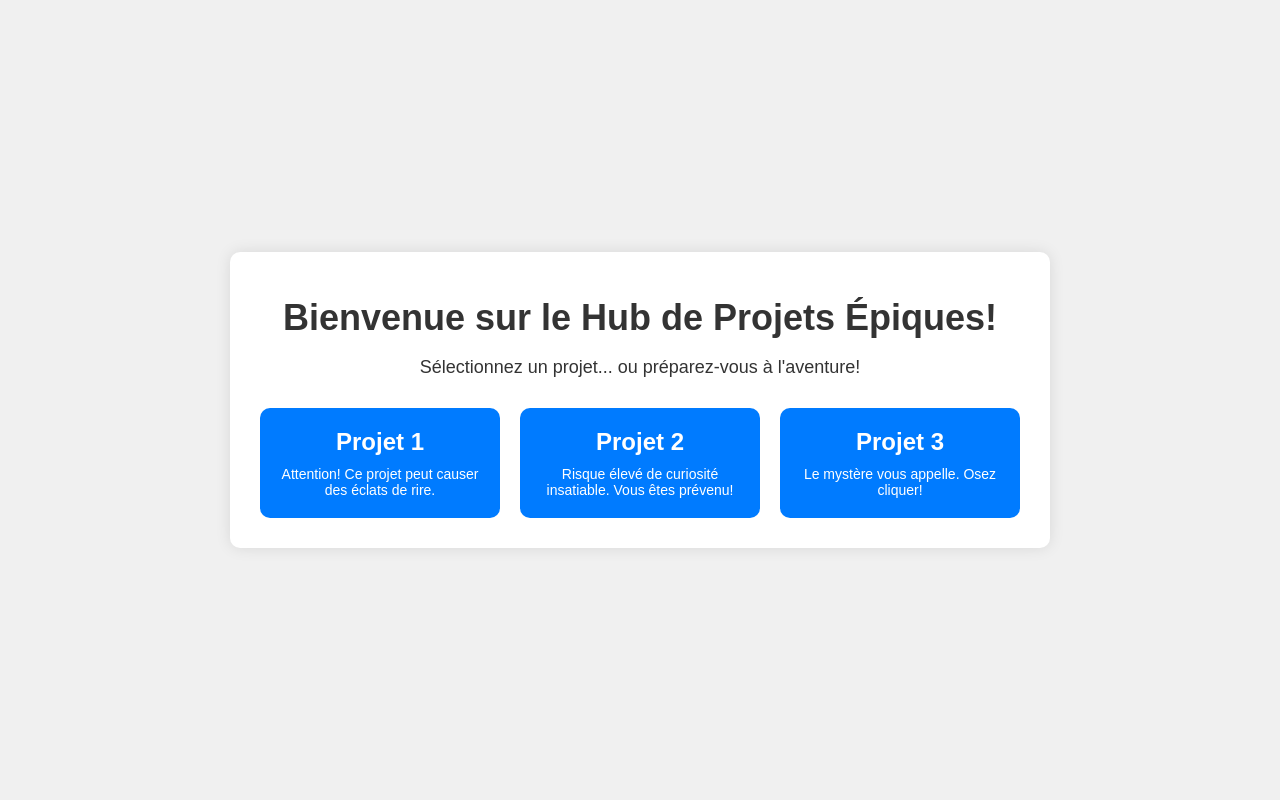
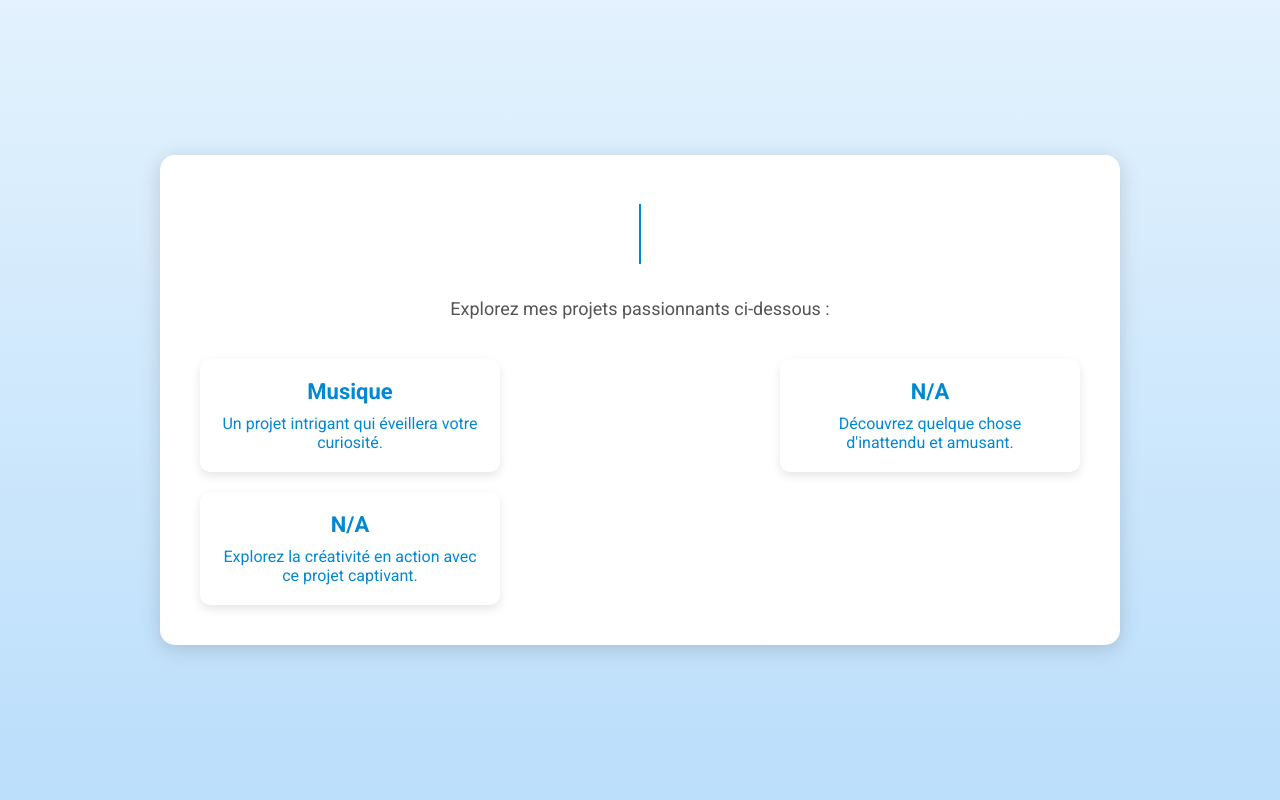
Before and after one commit to Altissnono/HUB-NOLANN, a PHP site: page / in a window 1280 px wide. Run offline with PHP 8.4, Linux system fonts and the light colour scheme.

Commit message:
home JS
Patch Js

```diff
--- a/index.php
+++ b/index.php
@@ -3,35 +3,37 @@
 <head>
     <meta charset="UTF-8">
     <meta name="viewport" content="width=device-width, initial-scale=1.0">
-    <title>Hub de Projets Épiques</title>
-    <link rel="stylesheet" href="style.css">
+    <title>Hub de Projets Techno-Épiques</title>
+    <link rel="stylesheet" href="style/home.css">
 </head>
 <body>
     <div class="container">
-        <h1>Bienvenue sur le Hub de Projets Épiques!</h1>
-        <p>Sélectionnez un projet... ou préparez-vous à l'aventure!</p>
+        <div class="header">
+            <h1 class="welcome-message"></h1>
+        </div>
+        <p class="description">Explorez mes projets passionnants ci-dessous :</p>
         <div class="projects">
             <a href="/projet1/" class="project-card">
                 <div class="card-content">
-                    <h2>Projet 1</h2>
-                    <p>Attention! Ce projet peut causer des éclats de rire.</p>
+                    <h2>Musique</h2>
+                    <p>Un projet intrigant qui éveillera votre curiosité.</p>
                 </div>
             </a>
             <a href="/projet2/" class="project-card">
                 <div class="card-content">
-                    <h2>Projet 2</h2>
-                    <p>Risque élevé de curiosité insatiable. Vous êtes prévenu!</p>
+                    <h2>N/A</h2>
+                    <p>Découvrez quelque chose d'inattendu et amusant.</p>
                 </div>
             </a>
             <a href="/projet3/" class="project-card">
                 <div class="card-content">
-                    <h2>Projet 3</h2>
-                    <p>Le mystère vous appelle. Osez cliquer!</p>
+                    <h2>N/A</h2>
+                    <p>Explorez la créativité en action avec ce projet captivant.</p>
                 </div>
             </a>
-            <!-- Ajoute autant de projets que nécessaire -->
+            <!-- Ajoutez d'autres projets ici -->
         </div>
     </div>
-    <script src="script.js"></script>
+    <script src="js/script.js"></script>
 </body>
 </html>
--- /dev/null
+++ b/style/home.css
@@ -0,0 +1,103 @@
+@import url('https://fonts.googleapis.com/css2?family=Roboto:wght@400;700&display=swap');
+
+body {
+    margin: 0;
+    padding: 0;
+    box-sizing: border-box;
+    font-family: 'Roboto', sans-serif;
+    background: linear-gradient(to bottom, #e3f2fd, #bbdefb); /* Dégradé bleu clair */
+    color: #333;
+    display: flex;
+    justify-content: center;
+    align-items: center;
+    height: 100vh;
+    text-align: center;
+}
+
+.container {
+    max-width: 900px;
+    padding: 30px;
+    background-color: #ffffff; /* Fond blanc */
+    box-shadow: 0 4px 20px rgba(0, 0, 0, 0.15); /* Ombre douce */
+    border-radius: 15px;
+    position: relative;
+}
+
+.header {
+    position: relative;
+    margin-bottom: 20px;
+}
+
+h1 {
+    font-size: 28px;
+    margin-bottom: 10px;
+    color: #0288d1; /* Bleu vif */
+    min-height: 60px; /* Ajusté pour l'animation */
+    overflow: hidden;
+    white-space: nowrap;
+    display: inline-block;
+}
+
+.description {
+    font-size: 18px;
+    margin-bottom: 30px;
+    color: #555;
+}
+
+.projects {
+    display: flex;
+    justify-content: space-between;
+    flex-wrap: wrap;
+}
+
+.project-card {
+    background-color: #ffffff; /* Fond blanc pour les cartes */
+    color: #0288d1; /* Bleu vif */
+    text-decoration: none;
+    padding: 20px;
+    margin: 10px;
+    width: 260px;
+    border-radius: 10px;
+    box-shadow: 0 4px 10px rgba(0, 0, 0, 0.1); /* Ombre douce */
+    transition: transform 0.3s ease, background-color 0.3s ease;
+    position: relative;
+}
+
+.project-card:hover {
+    background-color: #e1f5fe; /* Bleu clair au survol */
+    transform: translateY(-5px); /* Effet de levée doux */
+}
+
+.project-card .card-content {
+    position: relative;
+    z-index: 2;
+}
+
+.project-card h2 {
+    margin: 0 0 10px;
+    font-size: 22px;
+}
+
+.project-card p {
+    margin: 0;
+    font-size: 16px;
+}
+
+@keyframes typewriter {
+    from { width: 0; }
+    to { width: 100%; }
+}
+
+@keyframes blinkCaret {
+    from, to { border-color: transparent; }
+    50% { border-color: #0288d1; }
+}
+
+.welcome-message {
+    font-size: 28px;
+    overflow: hidden; /* Assure que l'animation se limite au conteneur */
+    border-right: 2px solid #0288d1;
+    white-space: nowrap;
+    display: inline-block;
+    animation: blinkCaret 0.75s step-end infinite;
+}
```
Also changed, not shown: js/script.js (added, +37 -0 lines), 1 other file.
